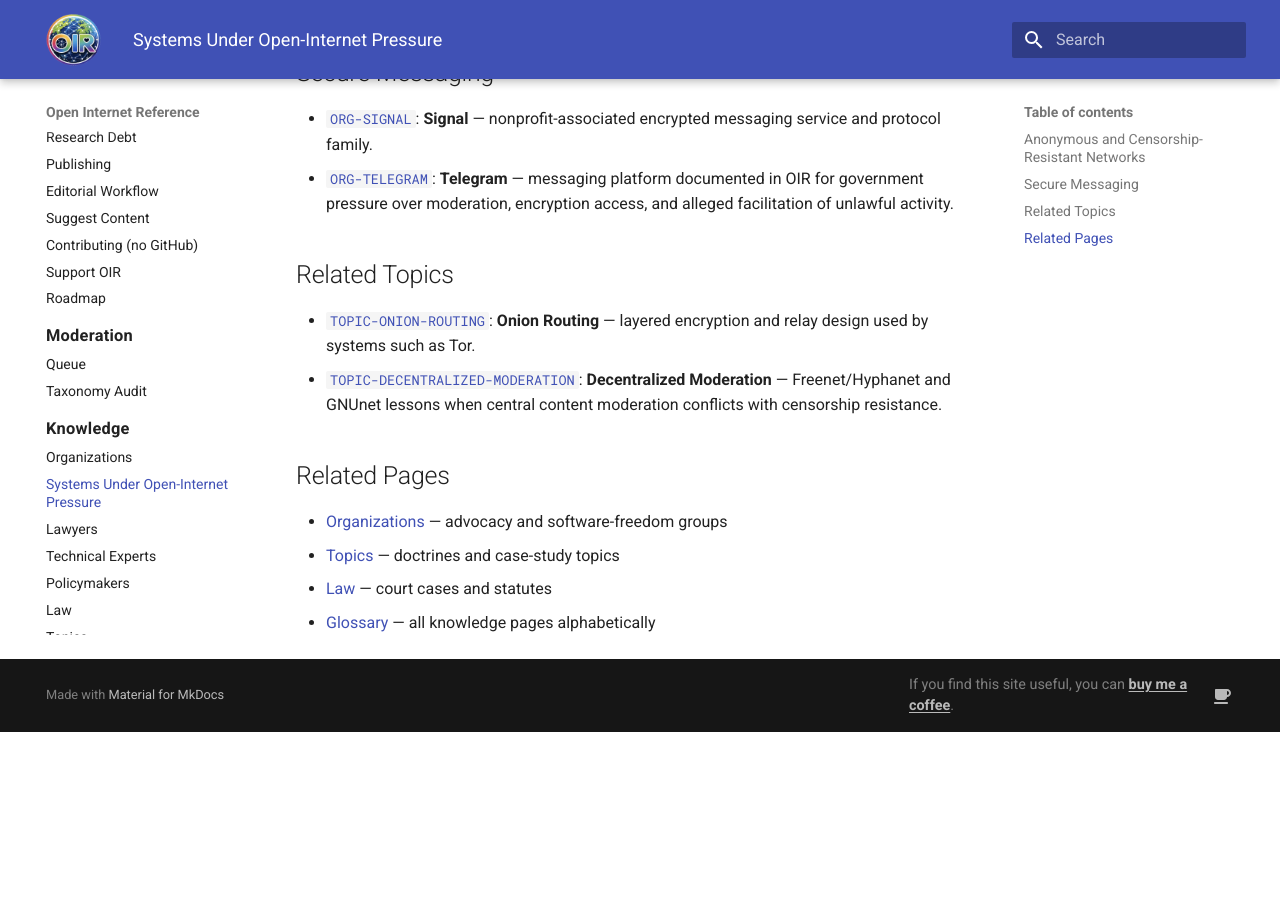
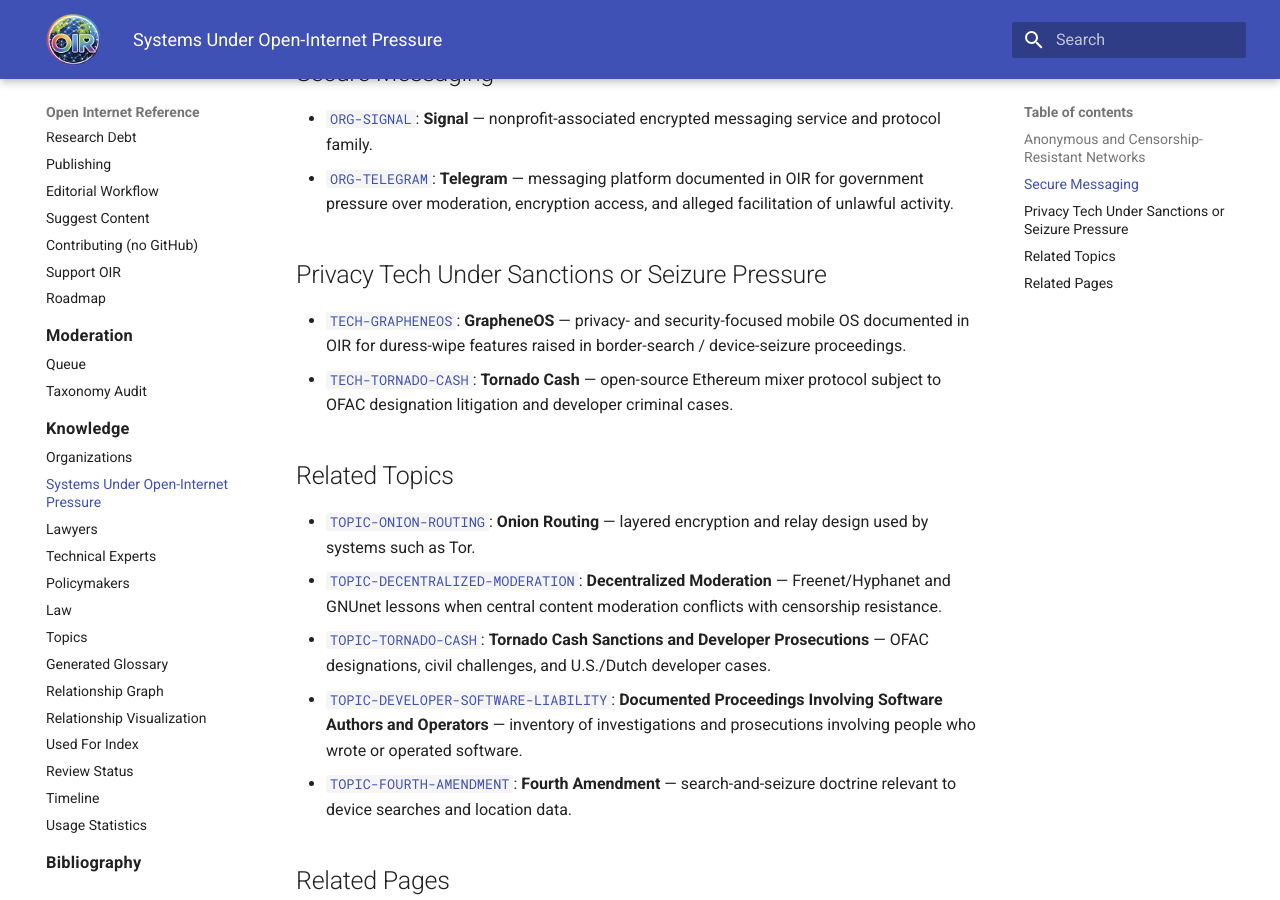
Before and after one commit to itsmeront/open-internet-reference, an MkDocs documentation site: the page built from website/knowledge/systems.md, in a window 1280 px wide and 900 px high, scrolled down 651 px. Built offline with MkDocs 1.6.1 and Material for MkDocs 9.7.7, drawn with Linux system fonts in a browser that asks for light colours; before the commit the page ends 1383 px from its top, so only the background shows below that.

Commit message:
Add GrapheneOS and Tornado Cash to Systems Under Open-Internet Pressure.
Group them as privacy tech under sanctions or seizure pressure and link related Fourth Amendment and developer-liability topics.

Co-authored-by: Cursor <cursoragent@cursor.com>

```diff
--- a/website/knowledge/index.md
+++ b/website/knowledge/index.md
@@ -5,7 +5,7 @@ The Open Internet Reference knowledge base documents organizations, lawyers, cou
 ## Ways into the Reference
 
 - [Organizations](organizations.md) — groups that defend digital rights and support open source software companies.
-- [Systems Under Open-Internet Pressure](systems.md) — networks and messaging systems OIR tracks for design, governance, and legal exposure.
+- [Systems Under Open-Internet Pressure](systems.md) — networks, messaging, and privacy tech OIR tracks for design, governance, and legal exposure.
 - [Lawyers](lawyers.md) — attorneys and legal scholars known for fighting censorship and protecting software rights.
 - [Technical Experts](experts.md) — engineers and scholars who explain internet architecture, cryptography, and platform policy (useful for expert consultation in litigation).
 - [Policymakers](policymakers.md) — legislators active on digital rights, privacy, encryption, and internet freedom.
--- a/website/knowledge/systems.md
+++ b/website/knowledge/systems.md
@@ -15,10 +15,18 @@ Organization records (`ORG-*`) and technology records (`TECH-*`) both appear her
 - [`ORG-SIGNAL`](../generated/source-docs/knowledge/organizations/ORG-SIGNAL.md): **Signal** — nonprofit-associated encrypted messaging service and protocol family.
 - [`ORG-TELEGRAM`](../generated/source-docs/knowledge/organizations/ORG-TELEGRAM.md): **Telegram** — messaging platform documented in OIR for government pressure over moderation, encryption access, and alleged facilitation of unlawful activity.
 
+## Privacy Tech Under Sanctions or Seizure Pressure
+
+- [`TECH-GRAPHENEOS`](../generated/source-docs/knowledge/technical/TECH-GRAPHENEOS.md): **GrapheneOS** — privacy- and security-focused mobile OS documented in OIR for duress-wipe features raised in border-search / device-seizure proceedings.
+- [`TECH-TORNADO-CASH`](../generated/source-docs/knowledge/technical/TECH-TORNADO-CASH.md): **Tornado Cash** — open-source Ethereum mixer protocol subject to OFAC designation litigation and developer criminal cases.
+
 ## Related Topics
 
 - [`TOPIC-ONION-ROUTING`](../generated/source-docs/knowledge/technical/TOPIC-ONION-ROUTING.md): **Onion Routing** — layered encryption and relay design used by systems such as Tor.
 - [`TOPIC-DECENTRALIZED-MODERATION`](../generated/source-docs/knowledge/technical/TOPIC-DECENTRALIZED-MODERATION.md): **Decentralized Moderation** — Freenet/Hyphanet and GNUnet lessons when central content moderation conflicts with censorship resistance.
+- [`TOPIC-TORNADO-CASH`](../generated/source-docs/knowledge/legal/TOPIC-TORNADO-CASH.md): **Tornado Cash Sanctions and Developer Prosecutions** — OFAC designations, civil challenges, and U.S./Dutch developer cases.
+- [`TOPIC-DEVELOPER-SOFTWARE-LIABILITY`](../generated/source-docs/knowledge/legal/TOPIC-DEVELOPER-SOFTWARE-LIABILITY.md): **Documented Proceedings Involving Software Authors and Operators** — inventory of investigations and prosecutions involving people who wrote or operated software.
+- [`TOPIC-FOURTH-AMENDMENT`](../generated/source-docs/knowledge/legal/TOPIC-FOURTH-AMENDMENT.md): **Fourth Amendment** — search-and-seizure doctrine relevant to device searches and location data.
 
 ## Related Pages
 
```
Also changed, not shown: website/index.md (+1 -0 lines), website/knowledge/organizations.md (+1 -1 lines), website/knowledge/topics.md (+1 -1 lines).
